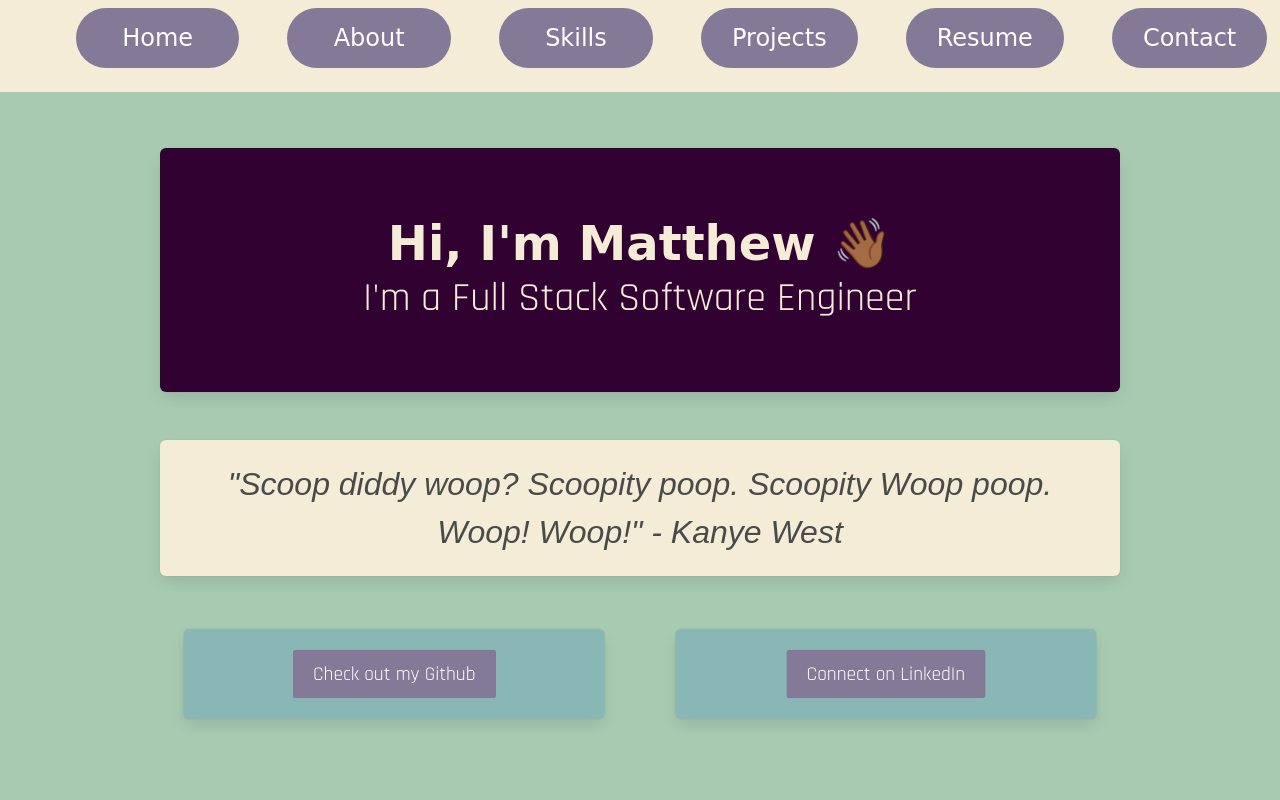
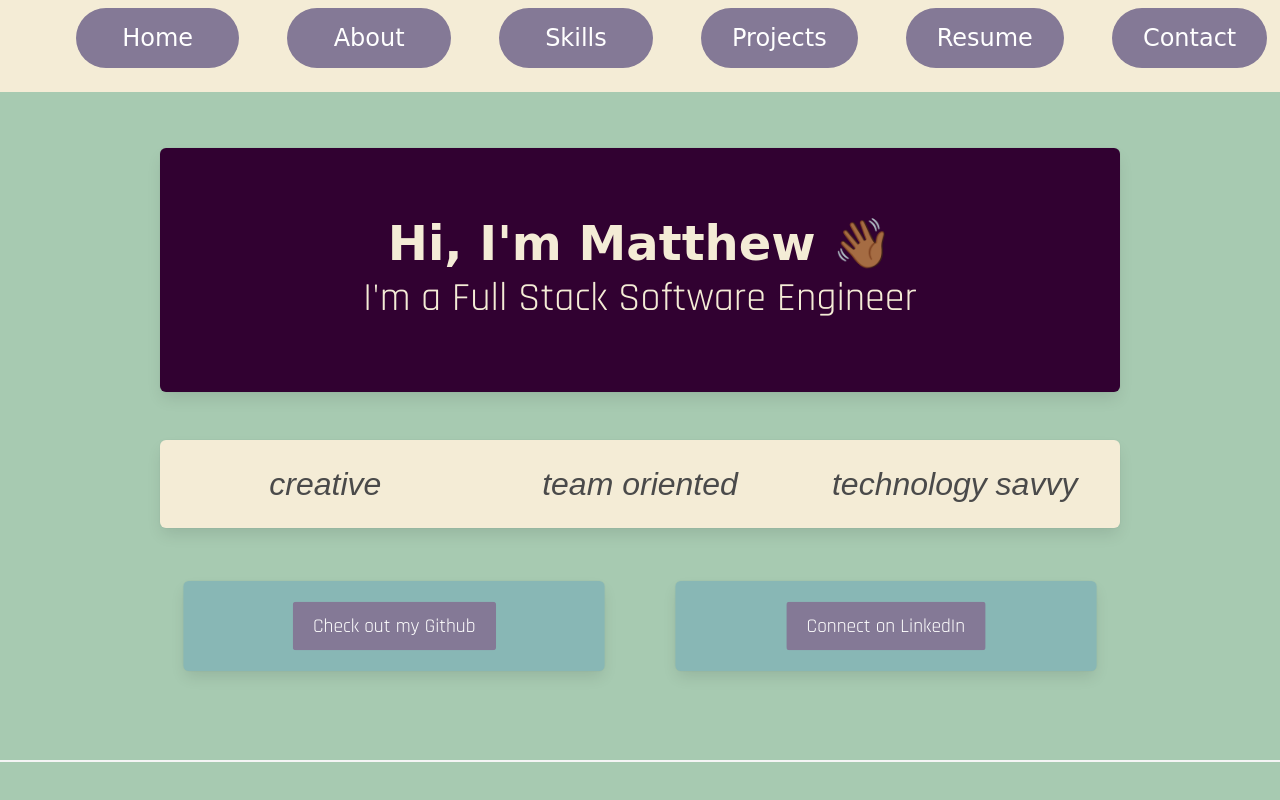
Before and after one commit to mgballou/myportfolio, a plain HTML site: page index.html in a window 1280 px wide. Shown: the top 800 px of the page. Drawn offline with Linux system fonts and the light colour scheme; a web font is replaced by a local one.

Commit message:
update text

```diff
--- a/index.html
+++ b/index.html
@@ -54,7 +54,22 @@
 
             </div>
             <div class="box my-6">
-                <h3 class="has-text-centered is-size-3 is-family-fancy is-italic">"Scoop diddy woop? Scoopity poop. Scoopity Woop poop. Woop! Woop!" - Kanye West</h3>
+
+                    <div class="columns">
+                        <div class="column">
+                            <h3 class="has-text-centered is-size-3 is-family-fancy is-italic">creative</h3>
+
+                        </div>
+                        <div class="column">
+                            <h3 class="has-text-centered is-size-3 is-family-fancy is-italic">team oriented</h3>
+
+                        </div>
+                        <div class="column">
+                            <h3 class="has-text-centered is-size-3 is-family-fancy is-italic">technology savvy</h3>
+
+                        </div>
+                    </div>
+
 
             </div>
 
```
